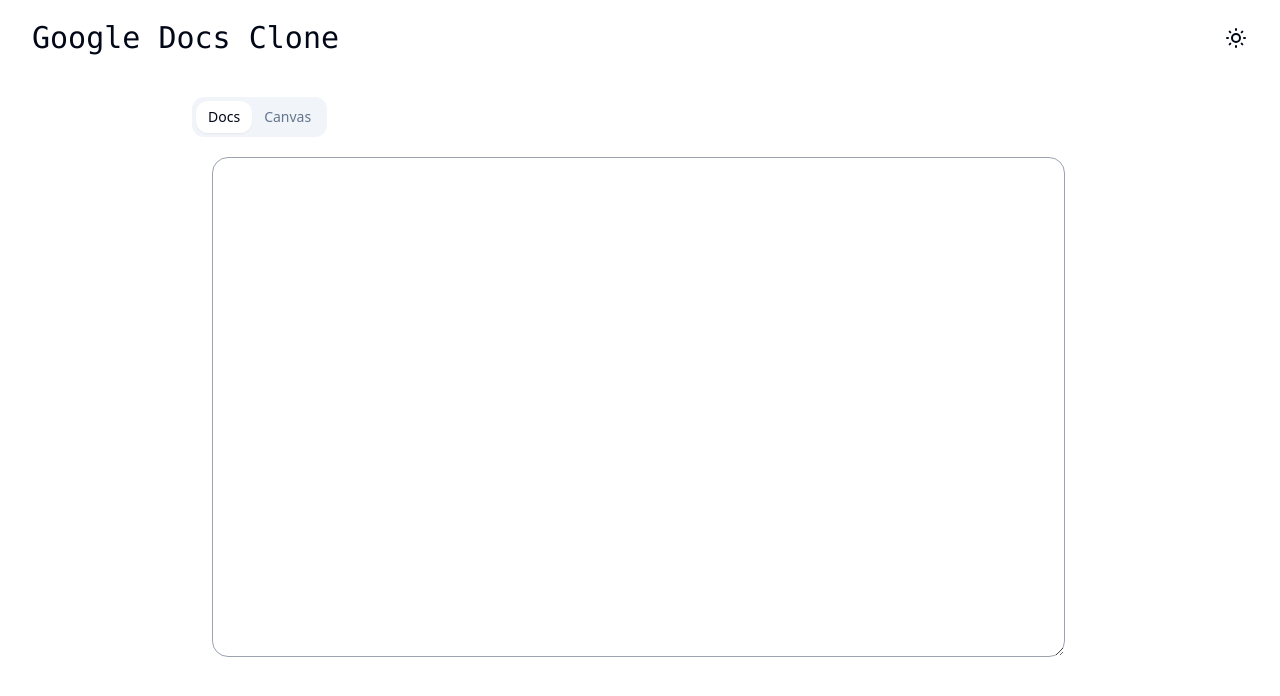
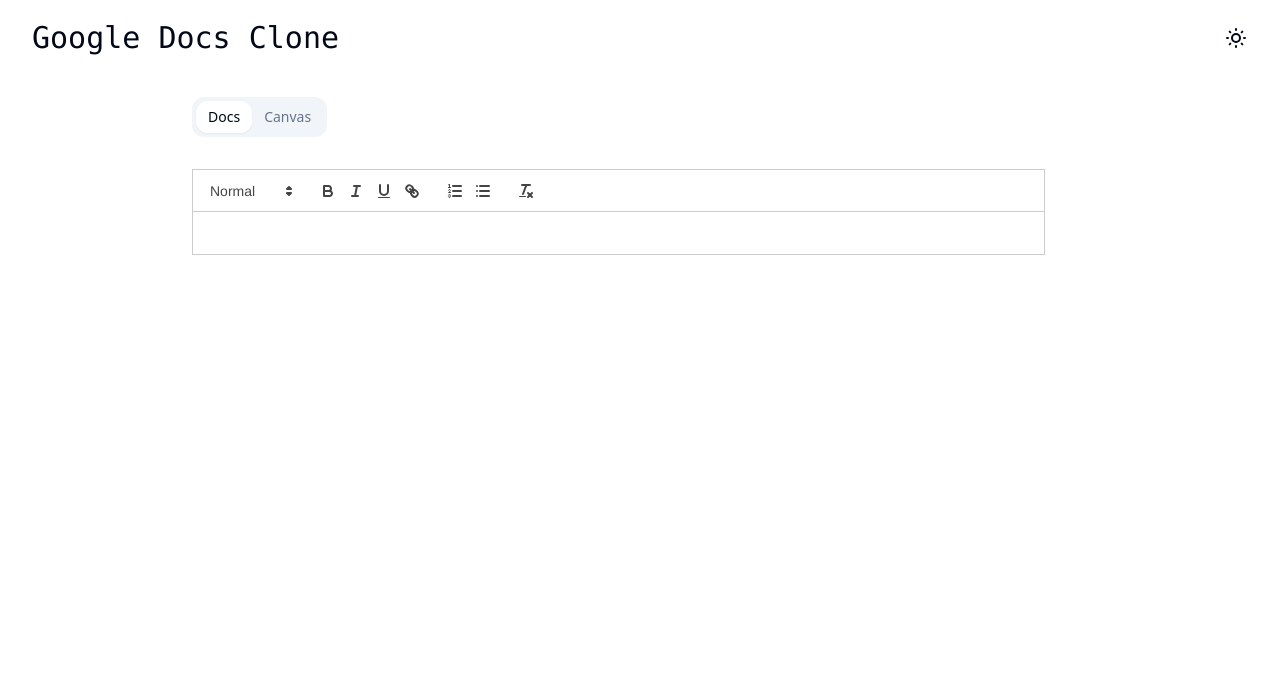
Before and after one commit to shreyas0924/socket-app, a React (Vite) app in the folder client/: page / in a window 1280 px wide. Shown: the top 696 px of the page. Built offline with nearby package versions, Linux system fonts and the light colour scheme; no server answers.

Commit message:
quilljs setup

```diff
--- a/client/package.json
+++ b/client/package.json
@@ -24,6 +24,7 @@
     "react": "^18.2.0",
     "react-color": "^2.19.3",
     "react-dom": "^18.2.0",
+    "react-quill": "^2.0.0",
     "socket.io-client": "^4.7.1",
     "tailwind-merge": "^1.14.0",
     "tailwindcss-animate": "^1.0.6"
--- a/client/src/App.tsx
+++ b/client/src/App.tsx
@@ -1,12 +1,14 @@
 /* eslint-disable react-hooks/exhaustive-deps */
-import React, { useState, useEffect } from 'react'
+import { useState, useEffect } from 'react'
 import io from 'socket.io-client'
 import Navbar from './components/Navbar'
-import { Textarea } from './components/ui/textarea'
+// import { Textarea } from './components/ui/textarea'
 import { Tabs, TabsContent, TabsList, TabsTrigger } from './components/ui/tabs'
 import Canvas from './pages/Canvas'
-
-const socket = io('https://socket-backend-f7w4.onrender.com/')
+import ReactQuill from 'react-quill'
+import 'react-quill/dist/quill.snow.css'
+const socket = io('http://localhost:3000/')
+// const socket = io('https://socket-backend-f7w4.onrender.com/')
 
 function App() {
   const [text, setText] = useState<string>('')
@@ -26,10 +28,8 @@ function App() {
     }
   }, [])
 
-  const handleTextChange = (event: React.ChangeEvent<HTMLTextAreaElement>) => {
-    const newText = event.target.value
+  const handleTextChange = (newText: string) => {
     setText(newText)
-
     socket.emit('send-doc', { text: newText })
   }
 
@@ -47,11 +47,16 @@ function App() {
             </TabsTrigger>
           </TabsList>
           <TabsContent value='docs' className='w-screen'>
-            <Textarea
+            {/* <Textarea
               className='w-2/3 rounded-2xl'
               value={text}
               onChange={handleTextChange}
               aria-autocomplete='inline'
+            /> */}
+            <ReactQuill
+              className='w-2/3 py-6'
+              value={text}
+              onChange={handleTextChange}
             />
           </TabsContent>
           <TabsContent value='canvas'>
--- a/client/src/pages/Canvas.tsx
+++ b/client/src/pages/Canvas.tsx
@@ -1,5 +1,5 @@
 /* eslint-disable no-empty-pattern */
-import { FC, useRef, useState } from 'react'
+import { FC, useEffect, useRef, useState } from 'react'
 import { useDraw, Draw } from '../hooks/useDraw'
 import { ChromePicker } from 'react-color'
 import { io } from 'socket.io-client'
@@ -10,7 +10,8 @@ const Canvas: FC<pageProps> = ({}) => {
   const [color, setColor] = useState<string>('#000')
 
   const { canvasRef, onMouseDown, clear } = useDraw(drawLine)
-  const socketRef = useRef(io('https://socket-backend-f7w4.onrender.com/'))
+  const socketRef = useRef(io('http://localhost:3000'))
+  // const socketRef = useRef(io('https://socket-backend-f7w4.onrender.com/'))
 
   function drawLine({ prevPoint, currentPoint, ctx }: Draw) {
     const { x: currX, y: currY } = currentPoint
@@ -41,7 +42,7 @@ const Canvas: FC<pageProps> = ({}) => {
 
     image.onload = () => {
       const canvasDataUrl = getCanvasDataUrl(canvas)
-      socketRef.current.emit('canvasData', canvasDataUrl)
+      socketRef.current.emit('send-canvas', canvasDataUrl)
       console.log('Sent canvas data:', canvasDataUrl)
     }
 
@@ -51,6 +52,12 @@ const Canvas: FC<pageProps> = ({}) => {
   function getCanvasDataUrl(canvas: HTMLCanvasElement) {
     return canvas.toDataURL() // Converts the canvas image to a base64 string
   }
+
+  useEffect(() => {
+    socketRef.current.on('receive-canvas', () => {
+
+    })
+  }, [])
 
   return (
     <div className=' bg-white flex justify-center items-center border-gray-950 mr-[25%] mt-5 p-5'>
```
Also changed, not shown: 2 other files (tests, documents, lock files or other folders).
